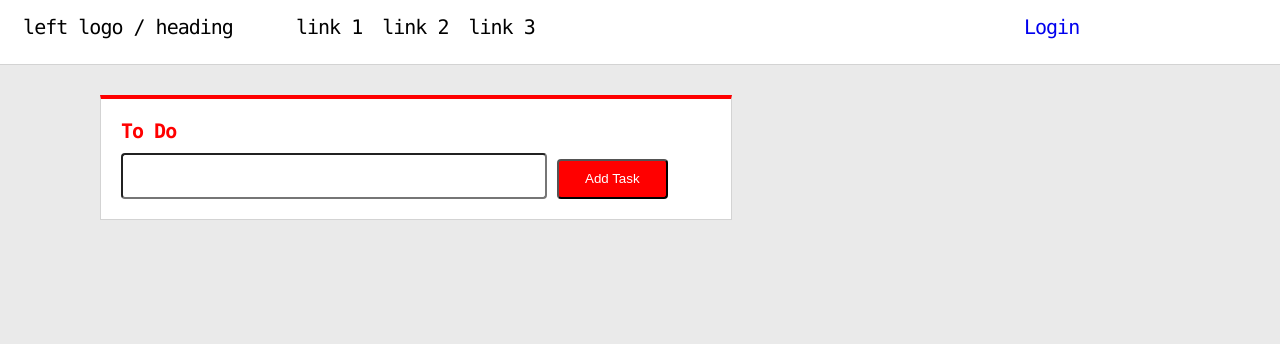
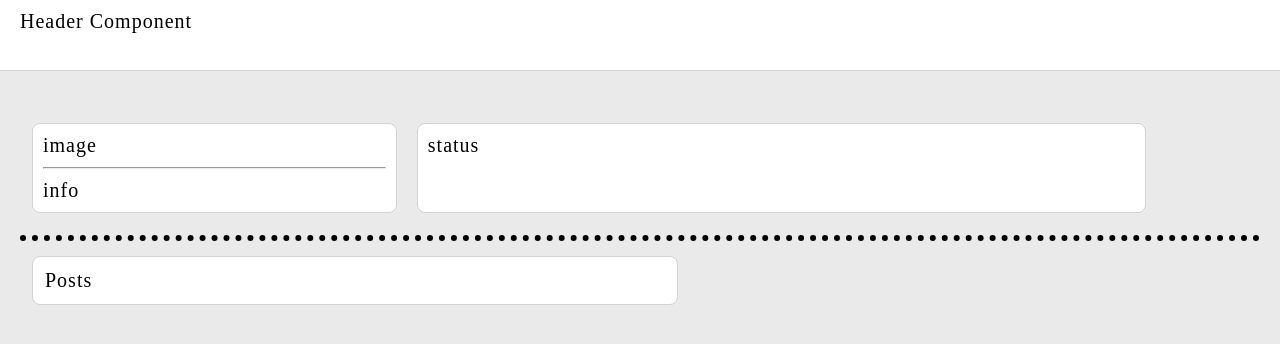
Before and after one commit to githubakarsh/clique-app, a React (Create React App) app: page / in a window 1280 px wide. Shown: the top 344 px of the page. Built offline with nearby package versions, Linux system fonts and the light colour scheme.

Commit message:
instagram

```diff
--- a/src/App.js
+++ b/src/App.js
@@ -3,14 +3,12 @@ import './styles/main.scss';
 import { HeaderComponent } from './components/header/HeaderComponent';
 import { ContentContainerComponent } from './components/container/ContentContainerComponent';
 import { NewTodo } from './journies/TODOAPP/NewTodo/NewTodo';
+import { SMPage } from './journies/Instagram/SMPage';
 
 function App() {
   return (
     <div className="App">
-     <HeaderComponent />
-     <main className="main-container">
-      <NewTodo />
-     </main>
+      <SMPage />
     </div>
   );
 }
--- a/src/components/header/HeaderComponent.jsx
+++ b/src/components/header/HeaderComponent.jsx
@@ -4,12 +4,12 @@ export const HeaderComponent = ({
 
 }) => {
     return <nav className="header-main">
-        <section className="header-left-items">left logo / heading</section>
+        <section className="header-left-items">Quantum</section>
         <section className="header-center-items">
             <ul>
-                <li>link 1</li>
-                <li>link 2</li>
-                <li>link 3</li>
+                <li>To Do</li>
+                <li>Example</li>
+                <li>Example</li>
             </ul>
         </section>
         <section className="header-right-items"> <a className="anchor-main" href="#">Login</a></section>
--- /dev/null
+++ b/src/journies/Instagram/SMPage.jsx
@@ -0,0 +1,27 @@
+export const SMPage = () => {
+  return (
+    <div>
+      <nav className="sm-header">Header Component</nav>
+      <main className="sm-main">
+      <div className="sm-profile-status-container">
+          <div className="sm-profile-container">
+            <section className="sm-profile-image">
+              image
+            </section>
+            <hr/>
+            <section className="sm-profile-info">
+              info
+            </section>
+          </div>
+          <div className="sm-status-container">
+            status
+          </div>
+      </div>
+      <div className="dotted-divider"></div>
+      <div className="sm-post">
+        Posts
+      </div>
+      </main>
+    </div>
+  );
+};
--- /dev/null
+++ b/src/styles/journeys/instagram.scss
@@ -0,0 +1,73 @@
+.sm-header {
+    height: 60px;
+    border-bottom: 1px solid lightgray;
+    background-color: white;
+    margin-bottom: 20px;
+    padding-top: 10px;
+    padding-left: 20px;
+}
+
+.sm-main {
+    padding: 20px;
+    @media screen and (max-width: 768px) {
+        padding: 8px;
+    }
+}
+
+.sm-profile-status-container {
+    padding: 12px;
+    display: flex;
+    flex-direction: row;
+    margin-bottom: 10px;
+    @media  screen and (max-width: 768px)  {
+       padding: 18px;
+       flex-direction: column;
+    }
+}
+
+.sm-profile-container {
+    background-color: white;
+    border: 1px solid lightgray;
+    padding: 10px;
+    box-sizing: border-box;
+    border-radius: 8px;
+    width: 30%;
+    margin-right: 20px;
+    @media screen and (max-width: 768px) {
+        width: auto;
+        margin-right: 0px;
+    }
+}
+
+.sm-status-container {
+    background-color: white;
+    box-sizing: border-box;
+    border-radius: 8px;
+    border: 1px solid lightgray;
+    padding: 10px;
+    width: 60%;
+    @media screen and (max-width: 768px) {
+        width: auto;
+        margin-top: 10px;
+    }
+}
+.dotted-divider {
+    border-bottom: 6px dotted black;
+}
+
+.sm-post {
+    padding: 12px;
+    background-color: white;
+    border: 1px solid lightgray;
+    border-radius: 8px;
+    margin-left: 12px;
+    margin-right: 12px;
+    margin-top: 15px;
+    width: 50%;
+    @media screen and (max-width: 768px) {
+        margin-left: 16px;
+        margin-right: 16px;
+        margin-top: 0px;
+        width: auto;
+    }
+}
--- a/src/styles/journeys/newTodo.scss
+++ b/src/styles/journeys/newTodo.scss
@@ -3,10 +3,12 @@
 .new-todo-main {
     width: 50%;
     border: 1px solid lightgray;
-    border-top: 4px solid red;
+    border-top: 8px solid red;
     padding: 20px;
     margin-top: 15px;
     background-color: white;
+    border-radius: 10px;
+    box-shadow: 2px 7px 7px 1px lightgray;
     @media screen and (max-width: 768px){
         width: 80%;
     }
@@ -14,13 +16,15 @@
 .new-todo-card {
     display: flex;
     flex-direction: column;
+    padding-bottom: 18px;
+    padding-left: 20px;
     &__title {
         color: $default-title-color;
         font-weight: 700;
-        margin-bottom: 5px;
+        margin-bottom: 8px;
     }
     &__input-container {
-        margin-top: 5px;
+        margin-top: 12px;
     }
 }
 .new-todo-input {
@@ -47,20 +51,17 @@
 .todo-list {
     margin-top: 25px;
     width: 50%;
-    margin-left: 14px;
     ul {
+        margin: 0;
         list-style: none;
-        padding-left: 20px;
-        padding-right: 20px;
-        padding-bottom: 20px;
-        padding-top: 25px;
         height: auto;
-        box-shadow: 2px 7px 7px 1px lightgray;
-        border: 2px solid lightgray;
         li {
+            border-radius: 10px;
             border: 1px solid lightgray;
-            padding: 10px;
-            margin: 25px;
+            background-color: white;
+            box-shadow: 2px 7px 7px 1px lightgray;
+            padding: 16px;
+            margin-top: 6px;
         }
     }
 }
--- a/src/styles/main.scss
+++ b/src/styles/main.scss
@@ -7,6 +7,7 @@
 @import './components/alerts.scss';
 // journies
 @import './journeys/newTodo.scss';
+@import './journeys/instagram.scss';
 
 // basic
 @import './basic/variables';
@@ -16,8 +17,7 @@
 body {
     background-color: $background-color;
     font-size: $default-fontSize;
-    font-family: $default-app-font;
-    letter-spacing: -1px;
+    letter-spacing: 1px;
     padding: 0px;
     margin: 0;
 }
```
